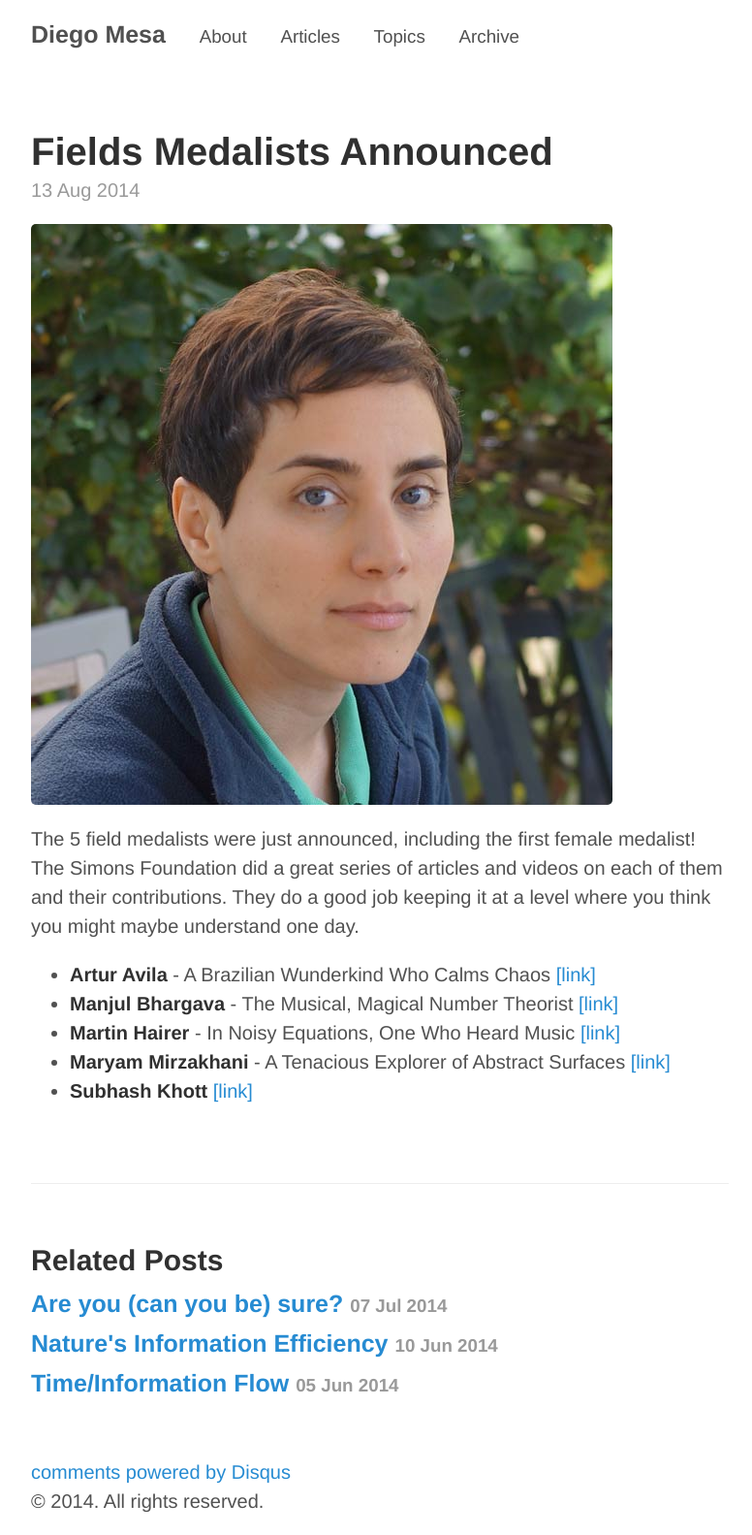
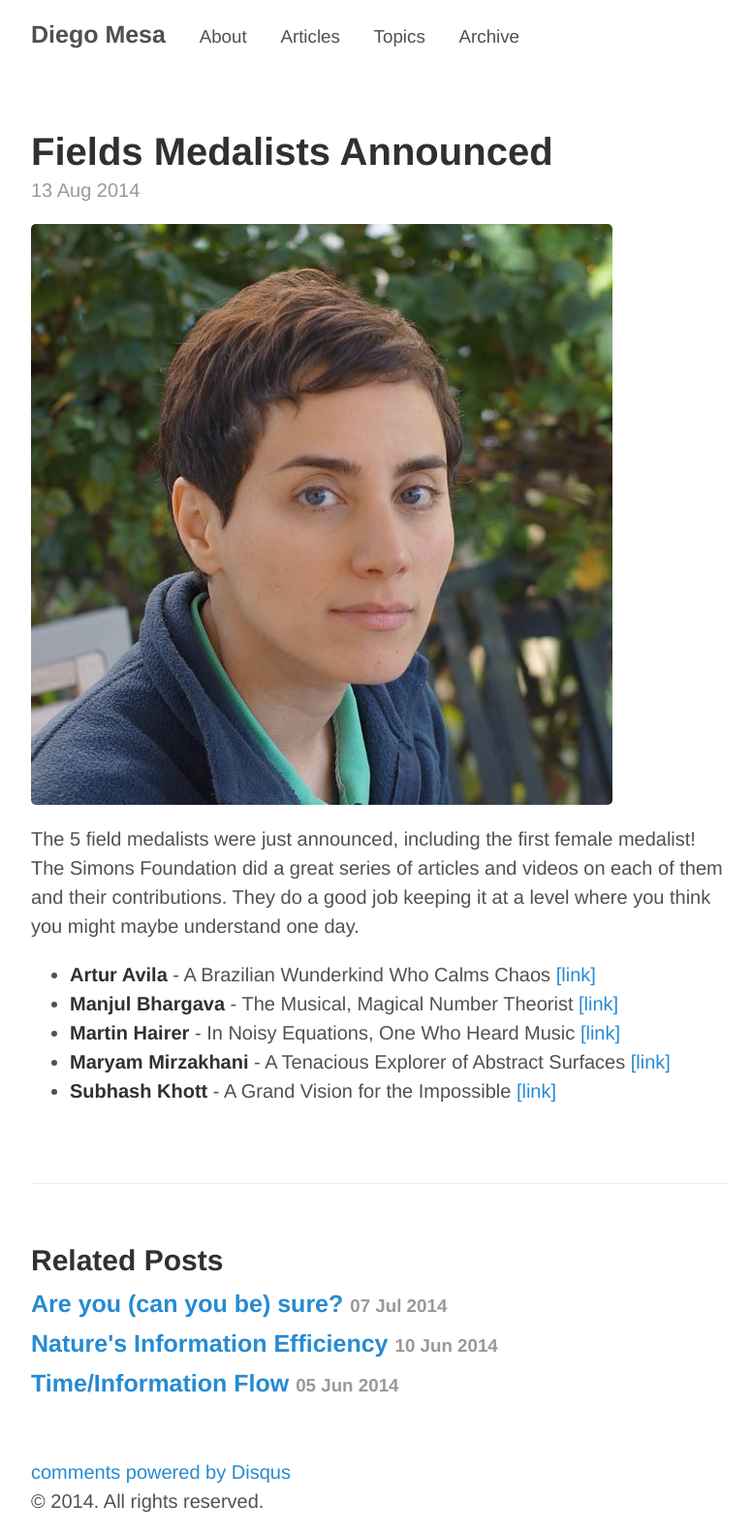
Before and after one commit to diego898/diego898.github.io, a Jekyll site: the page built from _posts/2014-08-13-fields_medalists.md, in a window 1280 px wide. Shown: the whole page at 97% size, without its empty margins (248-1024 px from the left). Built offline with Jekyll 4.4.1, drawn with Linux system fonts in a browser that asks for light colours; comment, search, counter and statistics services are not loaded.

Commit message:
new post

```diff
--- a/_posts/2014-08-13-fields_medalists.md
+++ b/_posts/2014-08-13-fields_medalists.md
@@ -16,4 +16,4 @@ The 5 field medalists were just announced, including the first female medalist!
 * **Manjul Bhargava** - The Musical, Magical Number Theorist [[link]](http://www.simonsfoundation.org/quanta/20140812-the-musical-magical-number-theorist/)
 * **Martin Hairer** - In Noisy Equations, One Who Heard Music [[link]](http://www.simonsfoundation.org/quanta/20140812-in-mathematical-noise-one-who-heard-music/)
 * **Maryam Mirzakhani** - A Tenacious Explorer of Abstract Surfaces [[link]](http://www.simonsfoundation.org/quanta/20140812-a-tenacious-explorer-of-abstract-surfaces/)
-* **Subhash Khott** [[link]](http://www.simonsfoundation.org/quanta/20140812-a-grand-vision-for-the-impossible/)
+* **Subhash Khott** - A Grand Vision for the Impossible [[link]](http://www.simonsfoundation.org/quanta/20140812-a-grand-vision-for-the-impossible/)
```
